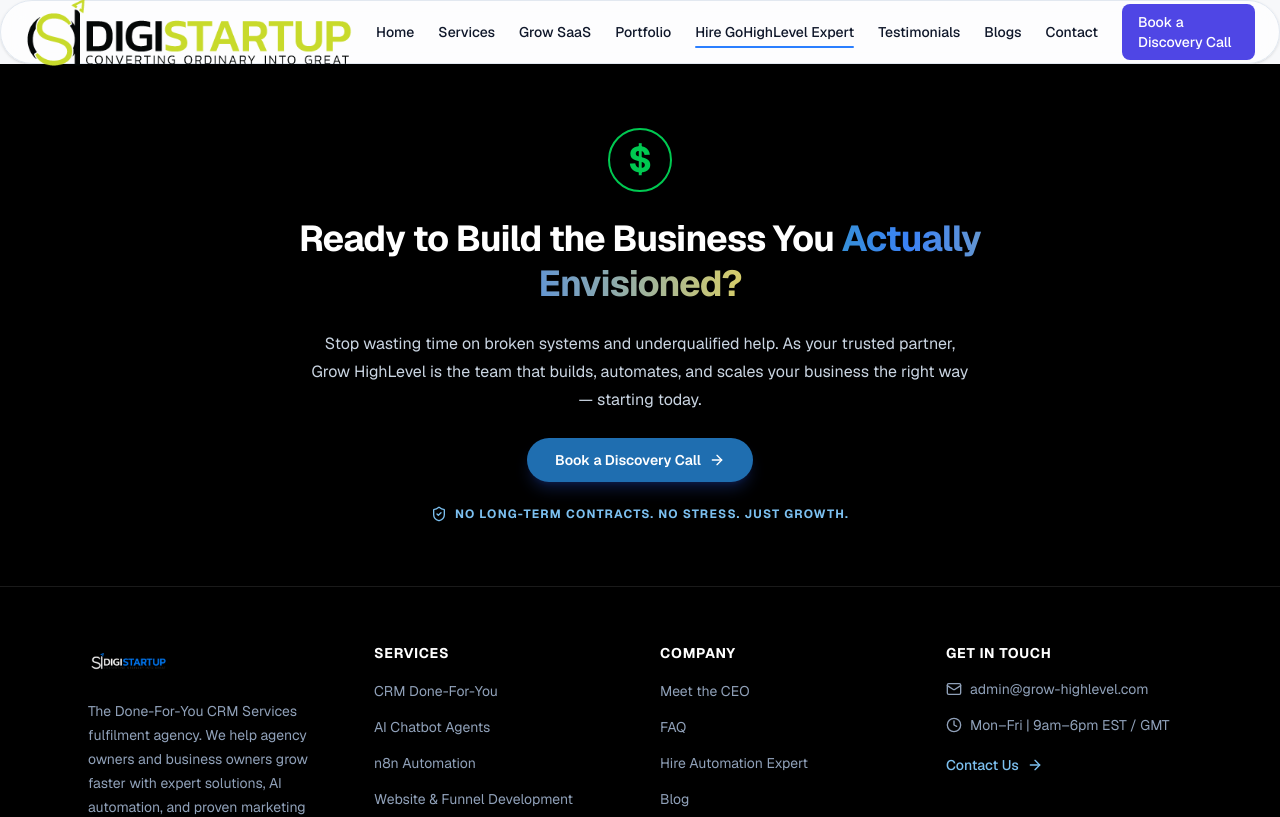
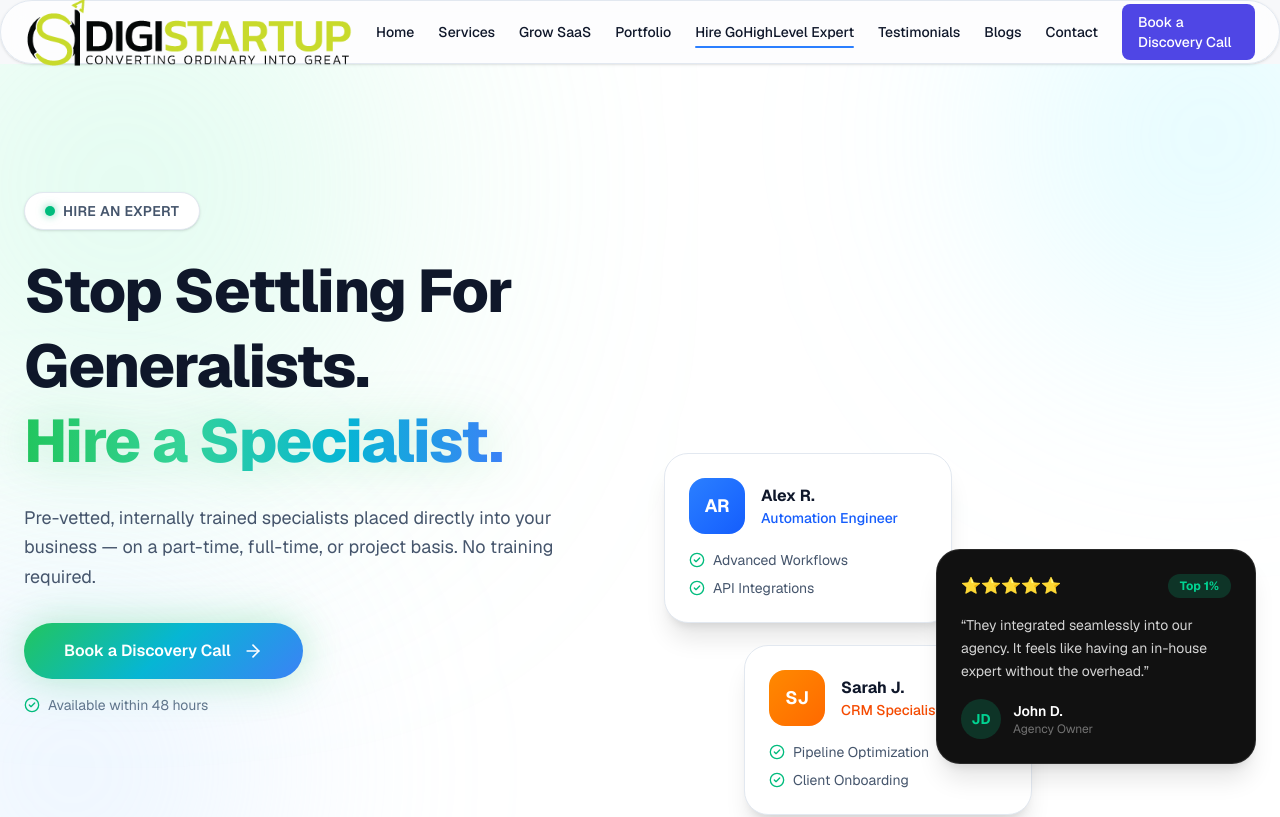
Before and after one commit to Muhammadkashifsaeed/heighlevel, a Next.js app: page /hire-expert in a window 1280 px wide. Shown: the top 817 px of the page. Built offline with nearby package versions, Linux system fonts and the light colour scheme.

Commit message:
add hire expert hero section with floating profile cards

```diff
--- /dev/null
+++ b/src/app/components/HireExpertHero.tsx
@@ -0,0 +1,190 @@
+"use client";
+
+import { motion } from "framer-motion";
+import Link from "next/link";
+import { ArrowRight, CheckCircle2 } from "lucide-react";
+
+const experts = [
+  {
+    num: "01",
+    initials: "AR",
+    name: "Alex R.",
+    role: "Automation Engineer",
+    roleColor: "text-blue-600",
+    avatarGradient: "from-blue-500 to-blue-600",
+    checks: ["Advanced Workflows", "API Integrations"],
+  },
+  {
+    num: "02",
+    initials: "SJ",
+    name: "Sarah J.",
+    role: "CRM Specialist",
+    roleColor: "text-orange-600",
+    avatarGradient: "from-orange-400 to-orange-500",
+    checks: ["Pipeline Optimization", "Client Onboarding"],
+  },
+];
+
+export default function HireExpertHero() {
+  return (
+    <section className="relative overflow-hidden bg-white py-20 sm:py-32">
+      {/* Background glows */}
+      <div className="pointer-events-none absolute inset-0">
+        <div className="absolute -left-32 -top-32 h-[500px] w-[500px] rounded-full bg-emerald-200/40 blur-[140px]" />
+        <div className="absolute -right-32 -top-32 h-[400px] w-[400px] rounded-full bg-cyan-200/30 blur-[120px]" />
+        <div className="absolute -bottom-32 -left-32 h-[400px] w-[400px] rounded-full bg-blue-200/30 blur-[120px]" />
+      </div>
+
+      <div className="relative z-10 mx-auto max-w-[1400px] px-6">
+        <div className="grid grid-cols-1 items-center gap-12 lg:grid-cols-2">
+          {/* LEFT SIDE */}
+          <div>
+            {/* Badge */}
+            <motion.div
+              initial={{ opacity: 0, y: 20 }}
+              animate={{ opacity: 1, y: 0 }}
+              transition={{ duration: 0.6 }}
+              className="mb-6"
+            >
+              <span className="inline-flex items-center gap-2 rounded-full border border-slate-200 bg-white px-5 py-2 text-sm font-semibold uppercase tracking-wide text-slate-600 shadow-sm transition-all duration-300 hover:scale-105 hover:border-emerald-300 hover:shadow-[0_0_20px_rgba(16,185,129,0.15)]">
+                <span className="h-2.5 w-2.5 rounded-full bg-emerald-500 shadow-[0_0_8px_rgba(16,185,129,0.6)]" />
+                Hire an Expert
+              </span>
+            </motion.div>
+
+            {/* Heading */}
+            <motion.h1
+              initial={{ opacity: 0, y: 30 }}
+              animate={{ opacity: 1, y: 0 }}
+              transition={{ duration: 0.7, delay: 0.1 }}
+              className="text-4xl font-extrabold leading-tight tracking-tight text-[#0F172A] sm:text-5xl lg:text-6xl"
+            >
+              Stop Settling For
+              <br />
+              Generalists.
+              <br />
+              <span className="bg-[linear-gradient(90deg,#22c55e,#34d399,#06b6d4,#3b82f6)] bg-clip-text text-transparent drop-shadow-[0_0_25px_rgba(34,197,94,0.25)]">
+                Hire a Specialist.
+              </span>
+            </motion.h1>
+
+            {/* Description */}
+            <motion.p
+              initial={{ opacity: 0, y: 20 }}
+              animate={{ opacity: 1, y: 0 }}
+              transition={{ duration: 0.7, delay: 0.2 }}
+              className="mt-6 max-w-xl text-lg leading-relaxed text-slate-600"
+            >
+              Pre-vetted, internally trained specialists placed directly into
+              your business — on a part-time, full-time, or project basis. No
+              training required.
+            </motion.p>
+
+            {/* CTA */}
+            <motion.div
+              initial={{ opacity: 0, y: 20 }}
+              animate={{ opacity: 1, y: 0 }}
+              transition={{ duration: 0.7, delay: 0.3 }}
+              className="mt-8 flex flex-col items-start gap-4"
+            >
+              <Link
+                href="/contact"
+                className="group relative inline-flex items-center gap-3 overflow-hidden rounded-full bg-[linear-gradient(135deg,#22c55e,#06b6d4,#3b82f6)] px-10 py-4 text-base font-semibold text-white shadow-[0_0_40px_rgba(34,197,94,0.3)] transition-all duration-300 hover:scale-105 hover:shadow-[0_0_60px_rgba(34,197,94,0.5)]"
+              >
+                <span className="absolute inset-0 bg-[linear-gradient(135deg,#22c55e,#34d399,#3b82f6)] bg-[length:200%_auto] opacity-0 transition-opacity duration-500 group-hover:opacity-100" />
+                <span className="relative z-10">Book a Discovery Call</span>
+                <ArrowRight className="relative z-10 h-5 w-5" />
+              </Link>
+              <div className="flex items-center gap-2 text-sm text-slate-500">
+                <CheckCircle2 className="h-4 w-4 text-emerald-500" />
+                Available within 48 hours
+              </div>
+            </motion.div>
+          </div>
+
+          {/* RIGHT SIDE - Floating Cards */}
+          <div className="relative hidden lg:block">
+            {/* Card 1 - Automation Engineer */}
+            <motion.div
+              initial={{ opacity: 0, x: 30, y: -20 }}
+              animate={{ opacity: 1, x: 0, y: 0 }}
+              transition={{ duration: 0.7, delay: 0.3 }}
+              className="absolute left-0 top-0 w-72 rounded-3xl border border-slate-200 bg-white p-6 shadow-xl"
+            >
+              <div className="flex items-center gap-4">
+                <div className={`flex h-14 w-14 items-center justify-center rounded-2xl bg-gradient-to-br ${experts[0].avatarGradient} text-lg font-bold text-white`}>
+                  {experts[0].initials}
+                </div>
+                <div>
+                  <h3 className="text-base font-bold text-[#0F172A]">{experts[0].name}</h3>
+                  <p className={`text-sm font-medium ${experts[0].roleColor}`}>{experts[0].role}</p>
+                </div>
+              </div>
+              <div className="mt-4 space-y-2">
+                {experts[0].checks.map((check, i) => (
+                  <div key={i} className="flex items-center gap-2 text-sm text-slate-600">
+                    <CheckCircle2 className="h-4 w-4 text-emerald-500" />
+                    {check}
+                  </div>
+                ))}
+              </div>
+            </motion.div>
+
+            {/* Card 2 - CRM Specialist */}
+            <motion.div
+              initial={{ opacity: 0, x: 30, y: 20 }}
+              animate={{ opacity: 1, x: 0, y: 0 }}
+              transition={{ duration: 0.7, delay: 0.5 }}
+              className="absolute left-20 top-48 w-72 rounded-3xl border border-slate-200 bg-white p-6 shadow-xl"
+            >
+              <div className="flex items-center gap-4">
+                <div className={`flex h-14 w-14 items-center justify-center rounded-2xl bg-gradient-to-br ${experts[1].avatarGradient} text-lg font-bold text-white`}>
+                  {experts[1].initials}
+                </div>
+                <div>
+                  <h3 className="text-base font-bold text-[#0F172A]">{experts[1].name}</h3>
+                  <p className={`text-sm font-medium ${experts[1].roleColor}`}>{experts[1].role}</p>
+                </div>
+              </div>
+              <div className="mt-4 space-y-2">
+                {experts[1].checks.map((check, i) => (
+                  <div key={i} className="flex items-center gap-2 text-sm text-slate-600">
+                    <CheckCircle2 className="h-4 w-4 text-emerald-500" />
+                    {check}
+                  </div>
+                ))}
+              </div>
+            </motion.div>
+
+            {/* Card 3 - Client Review */}
+            <motion.div
+              initial={{ opacity: 0, x: 30, y: 40 }}
+              animate={{ opacity: 1, x: 0, y: 0 }}
+              transition={{ duration: 0.7, delay: 0.7 }}
+              className="absolute right-0 top-24 w-80 rounded-3xl border border-white/10 bg-[#111] p-6 shadow-xl"
+            >
+              <div className="flex items-center justify-between">
+                <span className="text-yellow-400">⭐⭐⭐⭐⭐</span>
+                <span className="rounded-full bg-emerald-500/20 px-3 py-1 text-xs font-bold text-emerald-400">
+                  Top 1%
+                </span>
+              </div>
+              <p className="mt-4 text-sm leading-relaxed text-neutral-300">
+                &ldquo;They integrated seamlessly into our agency. It feels like having an in-house expert without the overhead.&rdquo;
+              </p>
+              <div className="mt-4 flex items-center gap-3">
+                <div className="flex h-10 w-10 items-center justify-center rounded-full bg-emerald-500/20 text-sm font-bold text-emerald-400">
+                  JD
+                </div>
+                <div>
+                  <p className="text-sm font-semibold text-white">John D.</p>
+                  <p className="text-xs text-neutral-500">Agency Owner</p>
+                </div>
+              </div>
+            </motion.div>
+          </div>
+        </div>
+      </div>
+    </section>
+  );
+}
--- a/src/app/hire-expert/page.tsx
+++ b/src/app/hire-expert/page.tsx
@@ -1,9 +1,11 @@
+import HireExpertHero from "../components/HireExpertHero";
 import Footer from "../components/Footer";
 
 export default function HireExpertPage() {
   return (
-    <main>
+    <>
+      <HireExpertHero />
       <Footer />
-    </main>
+    </>
   );
 }
```
